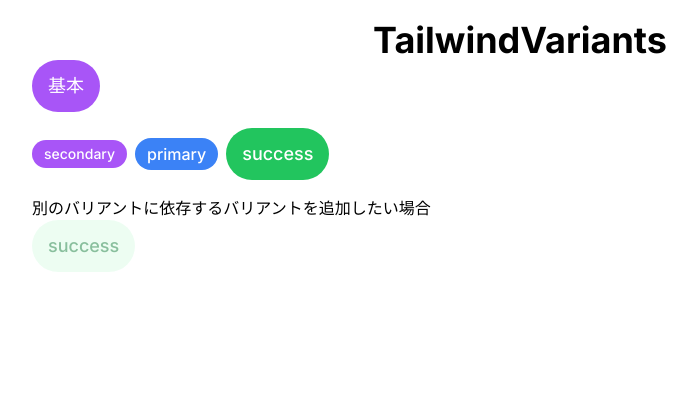
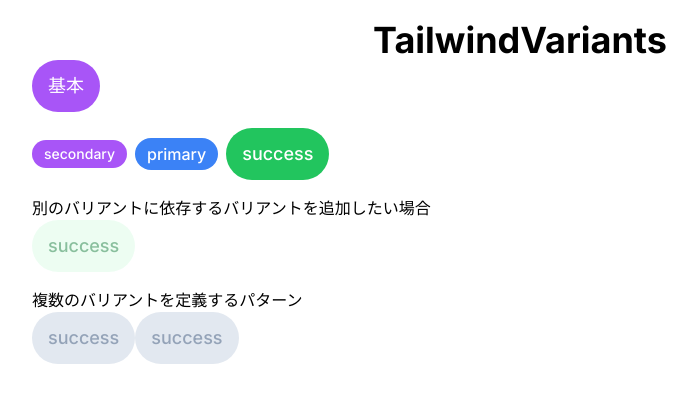
Before and after one commit to ryuta09/nextjs-testing-environment, a Next.js app: page /tailwindvariants in a window 1280 px wide. Shown: the top 402 px of the page, without its empty margins (120-817 px from the left). Built offline with nearby package versions, Linux system fonts and the light colour scheme.

Commit message:
feat: 複数のvariantをターゲットの定義

```diff
--- a/app/components/Button.tsx
+++ b/app/components/Button.tsx
@@ -27,6 +27,11 @@
       color: 'success',
       disabled: true,
       class: 'bg-green-100 text-green-700 dark:text-green-800'
+    },
+    {
+      color: ['primary', 'secondary'],
+      disabled: true,
+      class: 'text-slate-400 bg-slate-200 dark:bg-slate-800 opacity-100'
     }
   ],
   defaultVariants: {
--- a/app/tailwindvariants/page.tsx
+++ b/app/tailwindvariants/page.tsx
@@ -13,9 +13,15 @@
         <Button color='success' size='lg'>success</Button>
       </div>
 
-      <div className=''>
+      <div className='my-4'>
         <p>別のバリアントに依存するバリアントを追加したい場合</p>
         <Button color='success' size='lg' disabled={true}>success</Button>
+      </div>
+
+      <div className='my-4'>
+        <p>複数のバリアントを定義するパターン</p>
+        <Button color='secondary' size='lg' disabled={true}>success</Button>
+        <Button color='primary' size='lg' disabled={true}>success</Button>
       </div>
     </div>
   )
```
